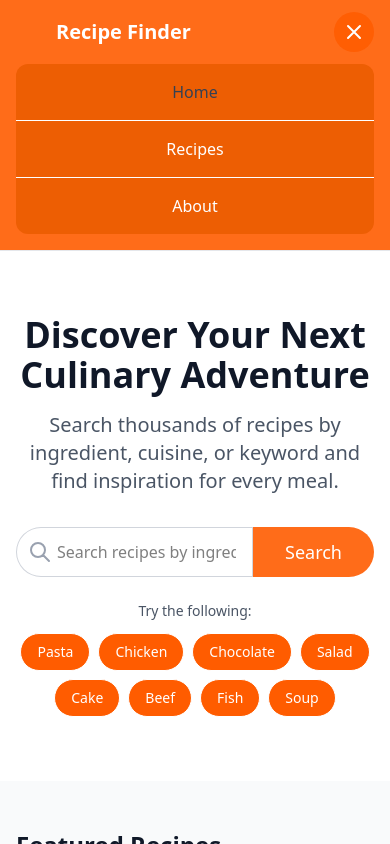
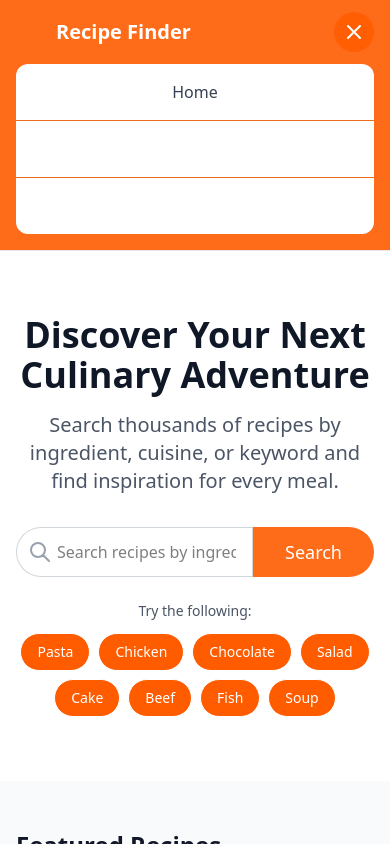
Before and after one commit to BrianStatesThat/recipe-app, a React (Vite) app in the folder recipe-finder/: page / in a window 390 px wide. Both pictures are taken after a click on the button 354 px from the left and 32 px from the top of the page. Shown: the top 844 px of the page. Built offline with nearby package versions, Linux system fonts and the light colour scheme; no server answers.

Commit message:
where out lives align

```diff
--- a/recipe-finder/src/components/Layout/Header.jsx
+++ b/recipe-finder/src/components/Layout/Header.jsx
@@ -43,7 +43,7 @@ export function Header() {
 
         {/* Mobile Navigation */}
         {menuOpen && (
-          <nav className="rounded-xl mb-4 bg-[#eb5C00]/90 text-white text-center md:hidden flex flex-col gap-4 py-4">
+          <nav className="rounded-xl mb-4 text-[#eb5C00]/90 bg-white text-center md:hidden flex flex-col gap-4 py-4">
             <Link to="/" className={`font-medium px-4 ${isActive('/')}`} onClick={() => setMenuOpen(false)}>Home</Link>
             <hr />
             <Link to="/recipes" className={`font-medium px-4 ${isActive('/recipes')}`} onClick={() => setMenuOpen(false)}>Recipes</Link>
```
